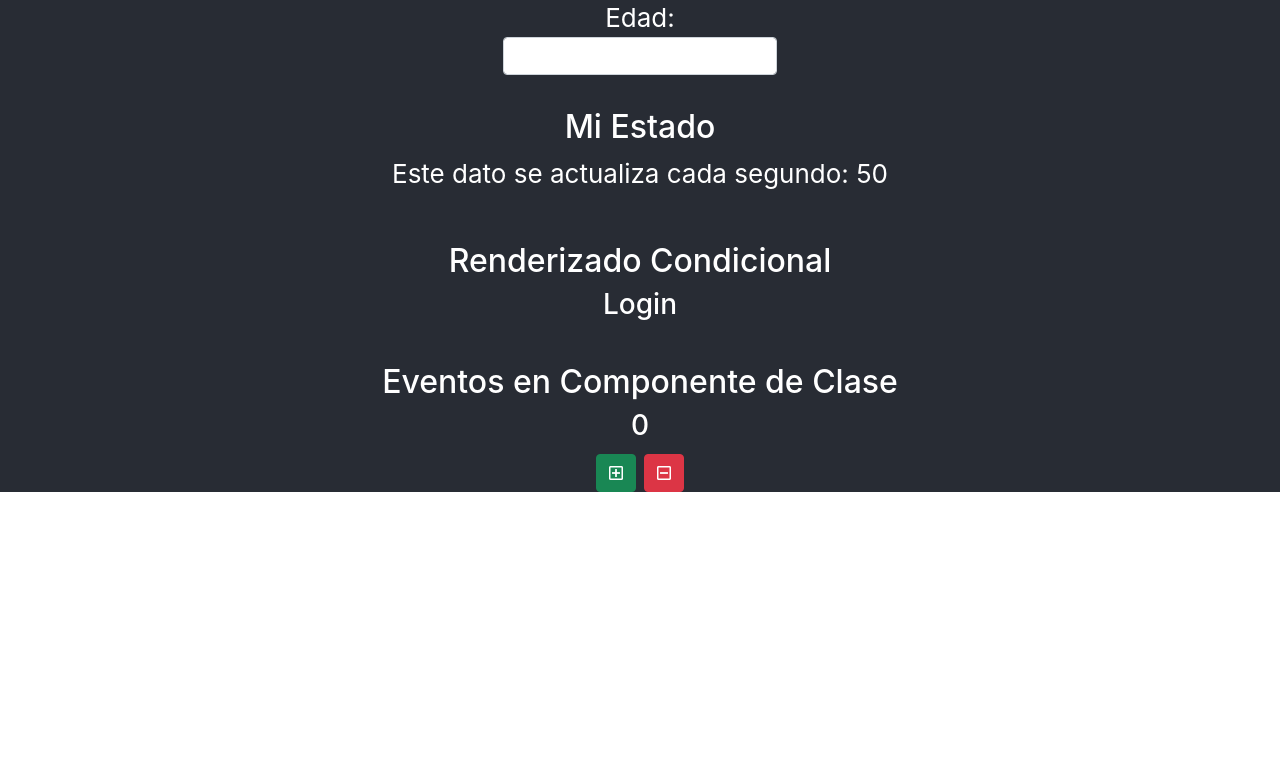
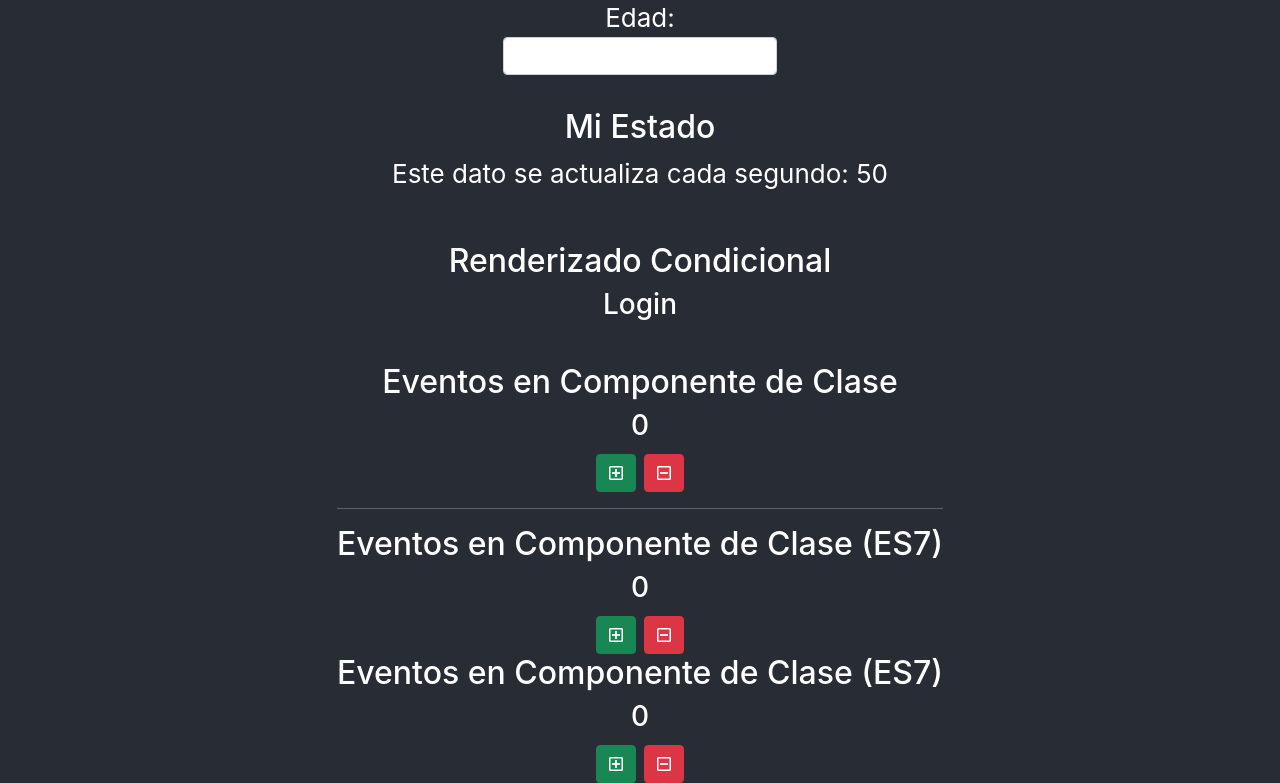
Before and after one commit to alexdta/react_basico, a React (Create React App) app: page / in a window 1280 px wide. Shown: the part 1186-1969 px from the top of the page. Before the commit the page ends 1678 px from the top, so only its background shows below. Built offline with nearby package versions, Linux system fonts and the light colour scheme.

Commit message:
Simplificación de la clase eventos por la versión ECMAScript7

```diff
--- a/src/App.js
+++ b/src/App.js
@@ -7,7 +7,7 @@ import Presy from "./components/Presentacion";
 import PresFnc from "./components/PresentacionFnc";
 import Est from "./components/Estado";
 import RenderIf from "./components/RenderCondicional";
-import Evento from "./components/Eventos";
+import { Eventos, EventosES7 } from "./components/Eventos";
 // ================================================================
 
 // ================================================================
@@ -120,7 +120,10 @@ function App() {
 				</section>
 				<hr />
 				<section>
-          <Evento />
+					<Eventos />
+					<hr />
+					<EventosES7 />
+					<EventosES7 />
 				</section>
 			</header>
 		</div>
--- a/src/components/Eventos.js
+++ b/src/components/Eventos.js
@@ -1,6 +1,6 @@
 import React, { Component } from "react";
 
-export default class Eventos extends Component {
+export class Eventos extends Component {
 	constructor(props) {
 		super(props);
 		this.state = { contador: 0 };
@@ -41,3 +41,43 @@ export default class Eventos extends Component {
 		);
 	}
 }
+
+// Properties Initializer
+export class EventosES7 extends Component {
+	state = { contador: 0 };
+
+	/*
+  No es necesario hacer bind, ya que las "arrow function" heredan
+  el 'this' del contexto donde se encuentran
+  */
+	sumar = (e) => {
+		this.setState({
+			contador: this.state.contador + 1,
+		});
+	};
+
+	restar = (e) => {
+		if (this.state.contador > 0) {
+			this.setState({
+				contador: this.state.contador - 1,
+			});
+		}
+	};
+
+	render() {
+		return (
+			<div>
+				<h2>Eventos en Componente de Clase (ES7)</h2>
+				<h3>{this.state.contador}</h3>
+				<nav>
+					<button className="btn btn-success me-1" onClick={this.sumar}>
+						<i className="far fa-plus-square"></i>
+					</button>
+					<button className="btn btn-danger ms-1" onClick={this.restar}>
+						<i className="far fa-minus-square"></i>
+					</button>
+				</nav>
+			</div>
+		);
+	}
+}
```
Lines whose indentation alone changed are shown as unchanged.
